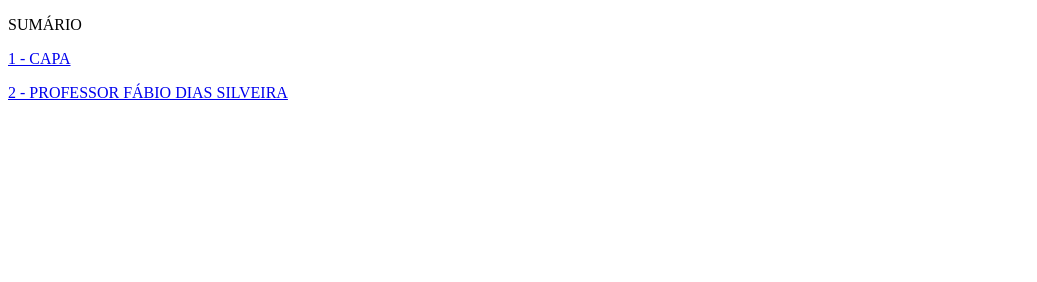
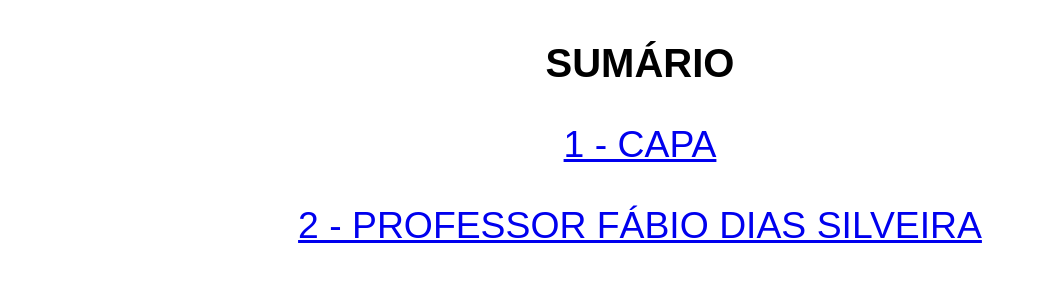
Before and after one commit to professorfabiodiassilveira/ensinoreligioso, a plain HTML site: page docs/3_sumario.html in a window 1280 px wide. Shown: the whole page, without its empty margins (0-1037 px from the left). Drawn offline with Linux system fonts and the light colour scheme.

Commit message:
Update 3_sumario.html

```diff
--- a/docs/3_sumario.html
+++ b/docs/3_sumario.html
@@ -8,6 +8,10 @@
     <meta name="changed" content="2023-08-23T20:57:23.589231870"/>
     <style type="text/css">
         /* Seu estilo CSS aqui */
+        @page { size: 21cm 29.7cm; margin-left: 0.46cm; margin-right: 0.34cm; margin-top: 0.53cm; margin-bottom: 0.57cm }
+        p { line-height: 115%; margin-bottom: 0.25cm; background: transparent; font-family: Arial, sans-serif; text-align: center; }
+        .title { font-size: 30pt; font-weight: bold; }
+        .subtitle { font-size: 28pt; }
     </style>
 </head>
 <body lang="pt-BR" dir="ltr">
```
